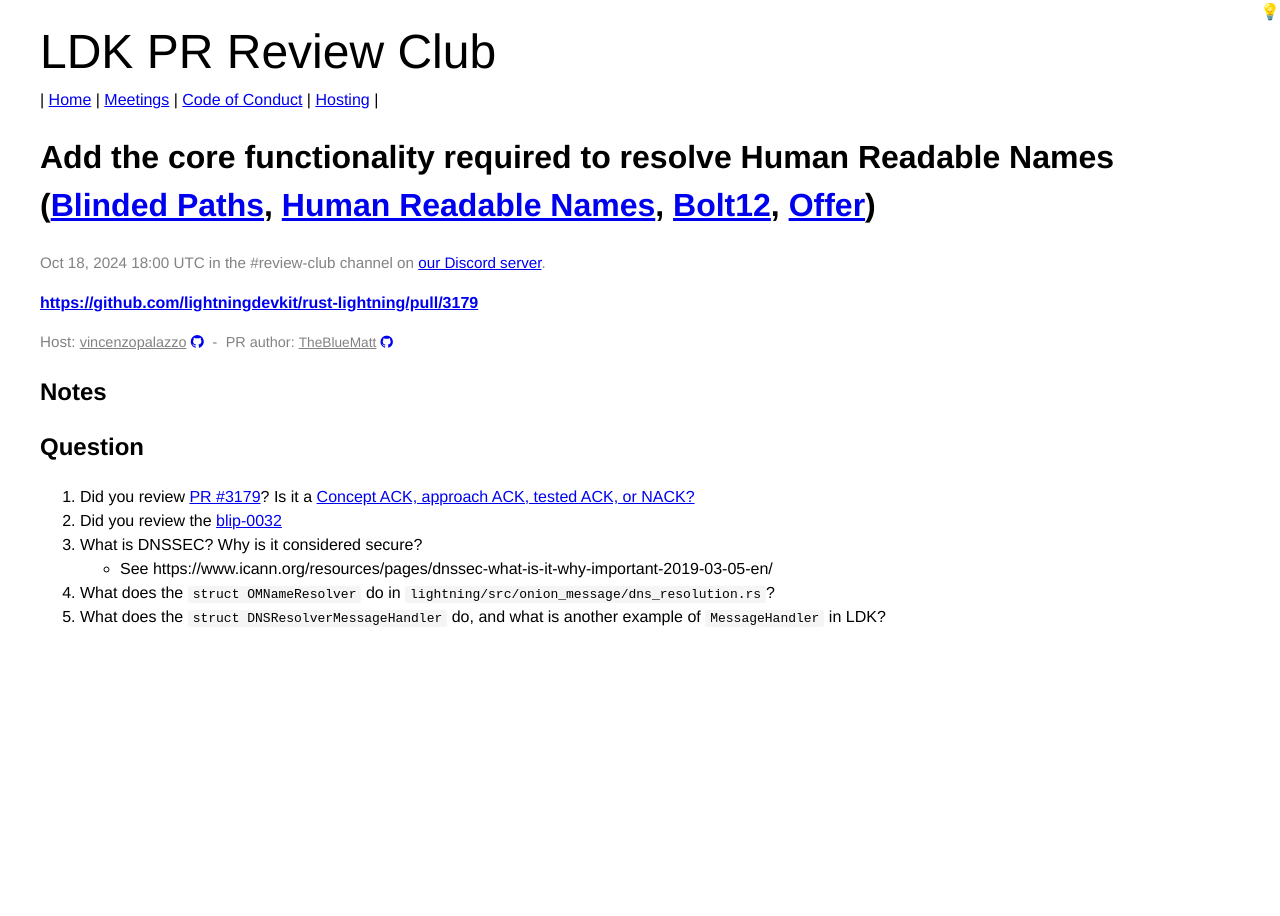
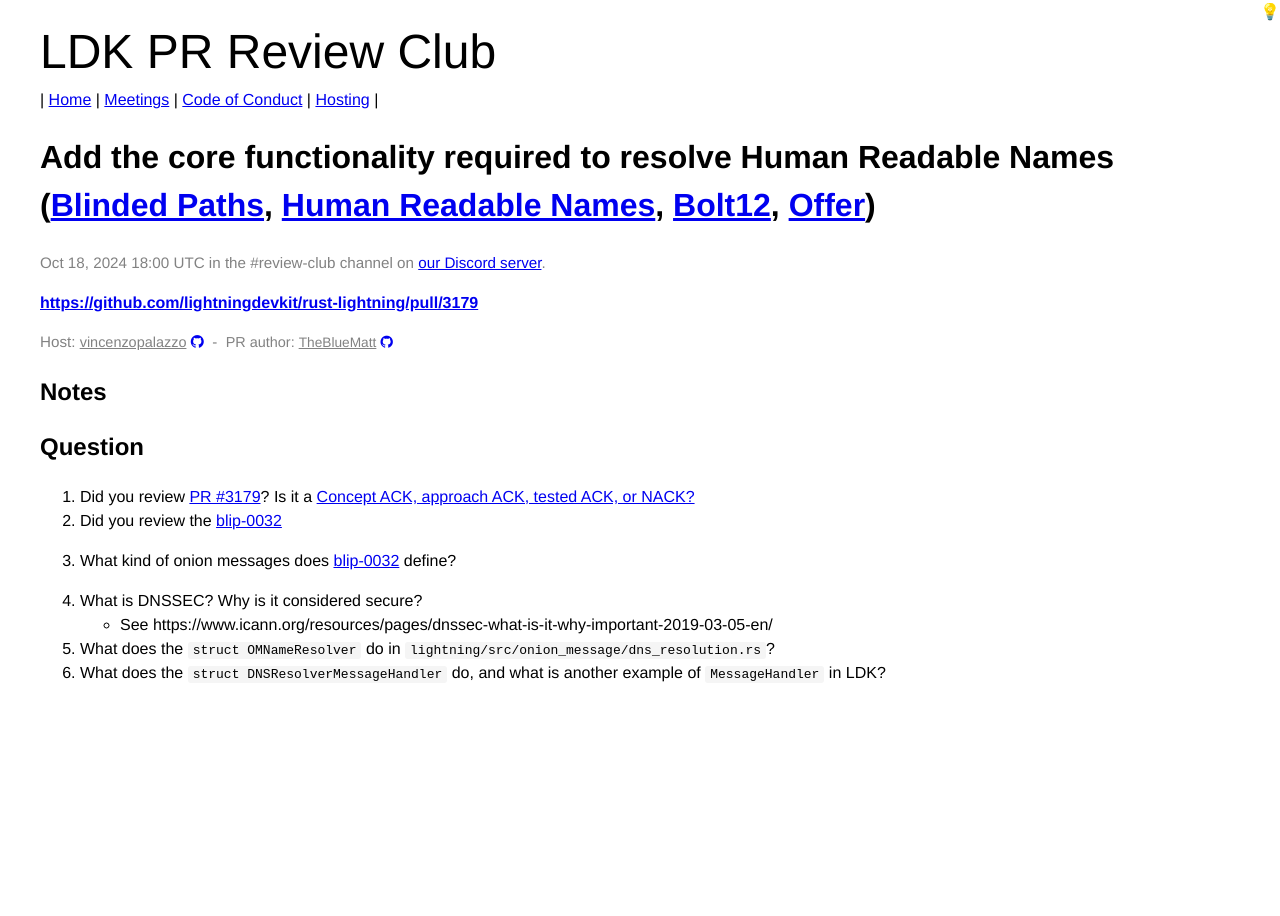
Before and after one commit to lightningdevkit/ldk-review-club, a Jekyll site: the page built from _posts/2024-10-18-#3179.md, in a window 1280 px wide. Built offline with Jekyll 4.4.1, drawn with Linux system fonts in a browser that asks for light colours.

Commit message:
3179: adds a question regarding the blip
Signed-off-by: Vincenzo Palazzo <vincenzopalazzodev@gmail.com>

```diff
--- a/_posts/2024-10-18-#3179.md
+++ b/_posts/2024-10-18-#3179.md
@@ -16,10 +16,12 @@ commit:
 
 1. Did you review [PR #3179](https://github.com/lightningdevkit/rust-lightning/pull/3179)? Is it a [Concept ACK, approach ACK, tested ACK, or NACK?](https://github.com/lightningdevkit/rust-lightning/blob/master/CONTRIBUTING.md#peer-review)
 2. Did you review the [blip-0032](https://github.com/lightning/blips/blob/master/blip-0032.md)
-3. What is DNSSEC? Why is it considered secure?
+3. What kind of onion messages does [blip-0032](https://github.com/lightning/blips/blob/master/blip-0032.md) define?
+
+4. What is DNSSEC? Why is it considered secure?
     - See https://www.icann.org/resources/pages/dnssec-what-is-it-why-important-2019-03-05-en/
-4. What does the `struct OMNameResolver` do in `lightning/src/onion_message/dns_resolution.rs`?
-5. What does the `struct DNSResolverMessageHandler` do, and what is another example of `MessageHandler` in LDK?
+5. What does the `struct OMNameResolver` do in `lightning/src/onion_message/dns_resolution.rs`?
+6. What does the `struct DNSResolverMessageHandler` do, and what is another example of `MessageHandler` in LDK?
 
 [ldk/3179]: https://github.com/lightningdevkit/rust-lightning/pull/3179
 [bolt/12]: https://github.com/lightning/bolts/blob/9118a8f6be5bc08b7bc28fc2b4ebfed433900a9c/12-offer-encoding.md
```
